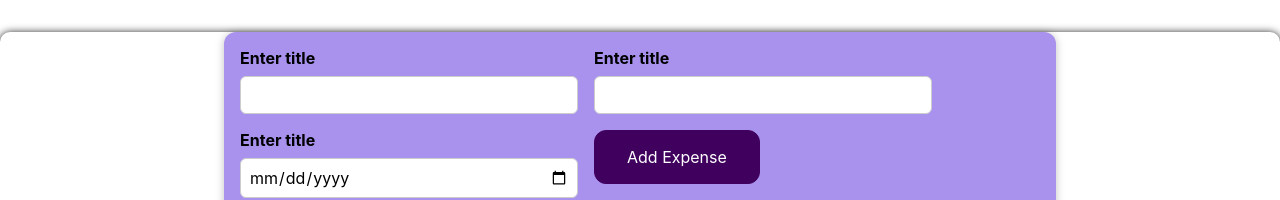
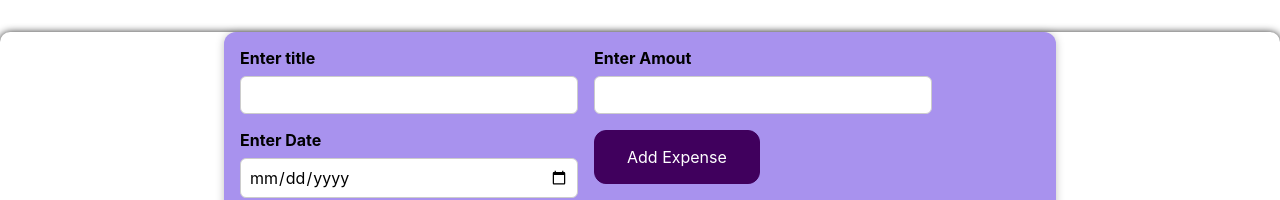
Before and after one commit to Kanharajput/ReactCompStateList, a React (Create React App) app: page / in a window 1280 px wide. Shown: the top 200 px of the page. Built offline with nearby package versions, Linux system fonts and the light colour scheme.

Commit message:
user input to console

```diff
--- a/src/components/newexpenses/ExpenseForm.js
+++ b/src/components/newexpenses/ExpenseForm.js
@@ -1,19 +1,25 @@
 import './ExpenseForm.css';
 
 function ExpenseForm(){
+    // react js pass event to this function
+    // so that we can tackle the
+    const titleHandler = (event) =>{
+        console.log(event.target.value);
+    }
+
     return(
         <form>
             <div className="new-expense__controls">
                 <div className="new-expense__control">
                     <label for="title-field">Enter title</label>
-                    <input name="title-field" type="text" />
+                    <input name="title-field" type="text" onChange={titleHandler}/>
                 </div>
                 <div className="new-expense__control">
-                    <label for="date-field">Enter title</label>
+                    <label for="date-field">Enter Amout</label>
                     <input name="date-field" type="number" />
                 </div>
                 <div className="new-expense__control">
-                    <label for="date-field">Enter title</label>
+                    <label for="date-field">Enter Date</label>
                     <input name="date-field" type="date" />
                 </div>
                 <div className="new-expense__actions">
```
Also changed, not shown: 1 other file (tests, documents, lock files or other folders).
